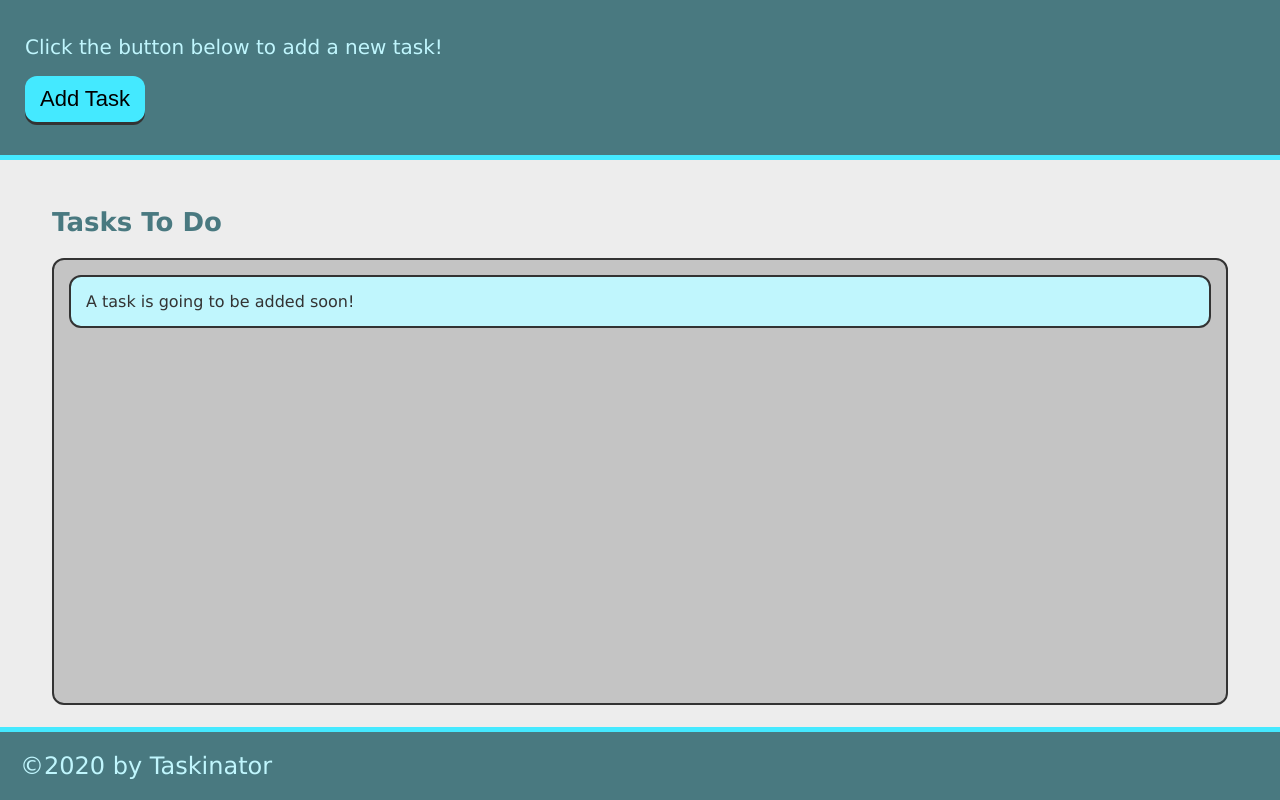
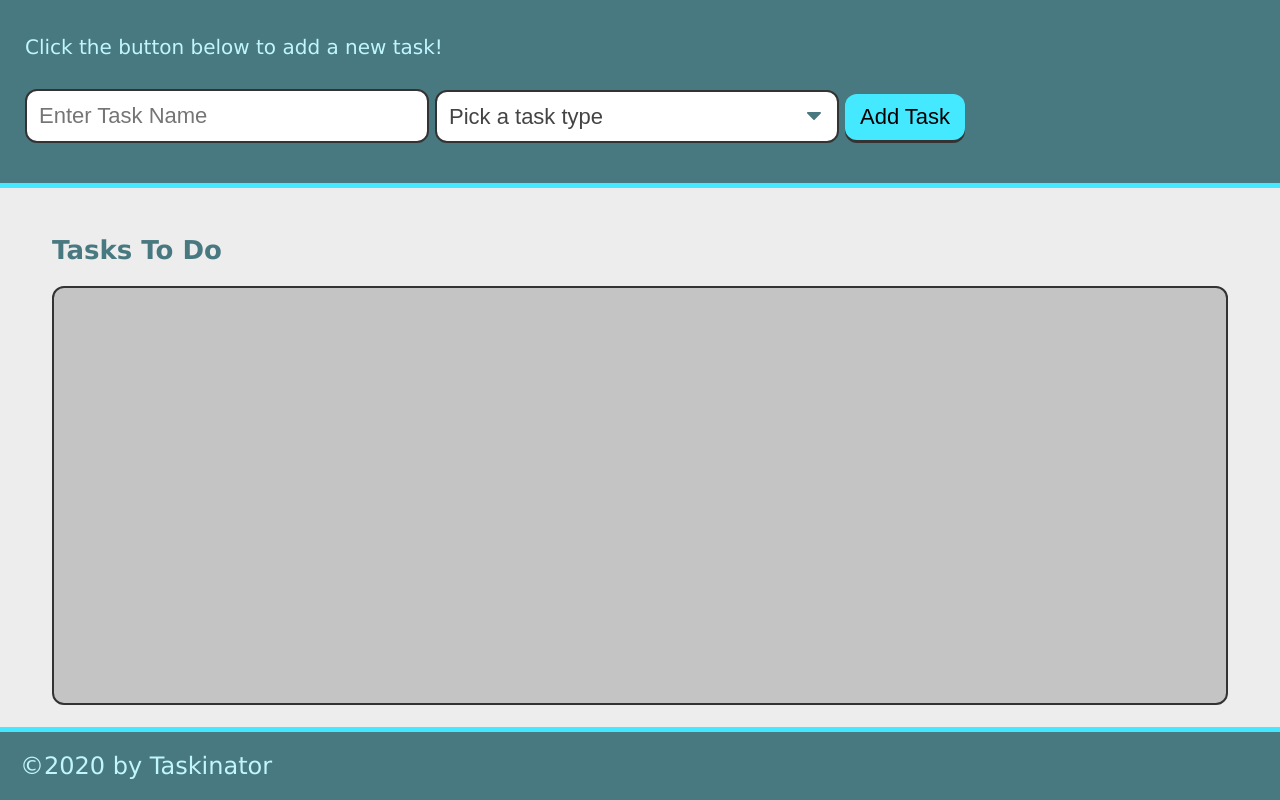
Before and after one commit to jtboyman/taskinator, a plain HTML site: page index.html in a window 1280 px wide. Drawn offline with Linux system fonts and the light colour scheme.

Commit message:
add task type with dropdown and task name

```diff
--- a/index.html
+++ b/index.html
@@ -16,7 +16,25 @@
 
         <p>Click the button below to add a new task!</p>
 
-        <button class="btn" id="save-task">Add Task</button>
+        <form id="task-form">
+
+            <div class="form-group">
+                <input type="text" name="task-name" placeholder="Enter Task Name" />
+            </div>
+
+            <div class="form-group">
+                <select name="task-type" class="select-dropdown">
+                    <option value="" disabled selected>Pick a task type</option>
+                    <option value="Personal">Personal</option>
+                    <option value="Professional">Professional</option>
+                    <option value="School">School</option>
+                </select>
+            </div>
+
+            <div class="form-group">
+                <button class="btn" id="save-task" type="submit">Add Task</button>
+            </div>
+        </form>
     </header>
 
     <main class="page-content">
@@ -24,9 +42,7 @@
         <section class="task-list-wrapper">
             <h2 class="list-title">Tasks To Do</h2>
 
-            <ul class="task-list" id="tasks-to-do">
-                <li class="task-item">A task is going to be added soon!</li>
-            </ul>
+            <ul class="task-list" id="tasks-to-do"></ul>
 
         </section>
 
```
